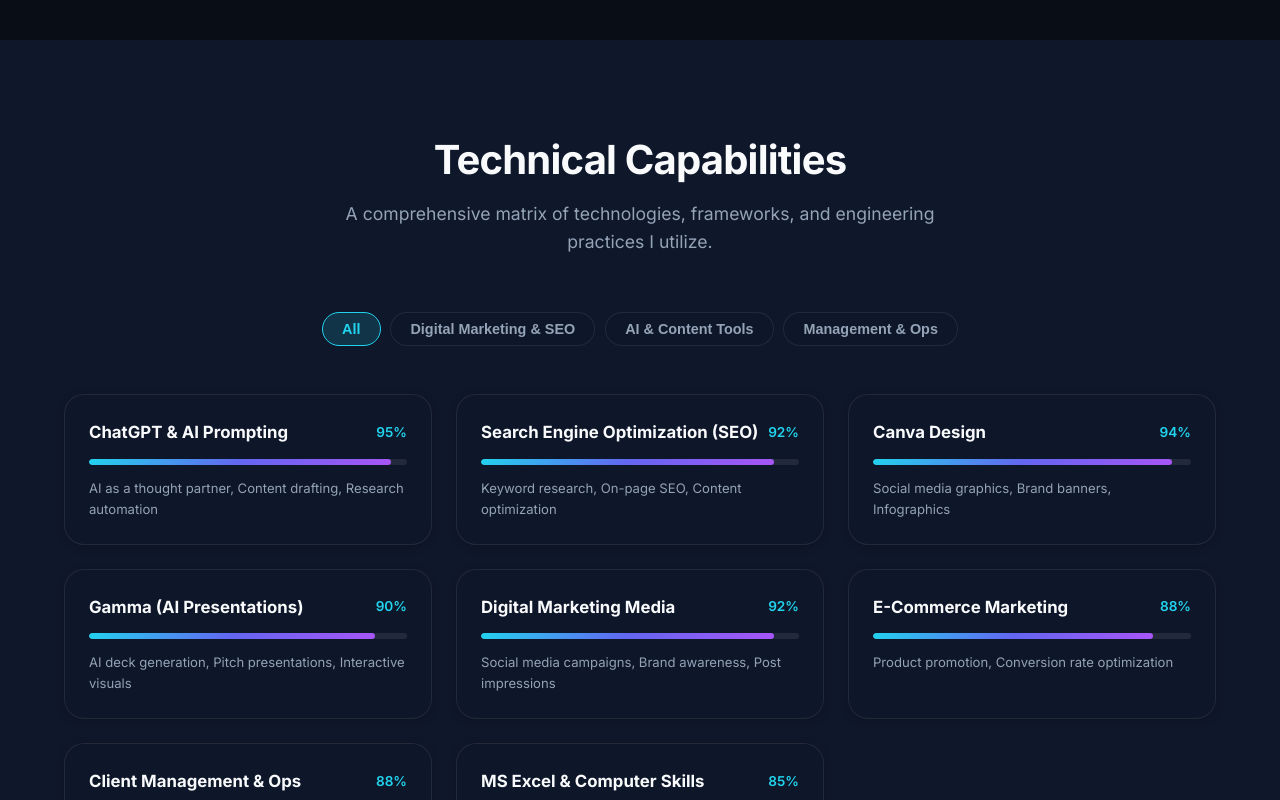
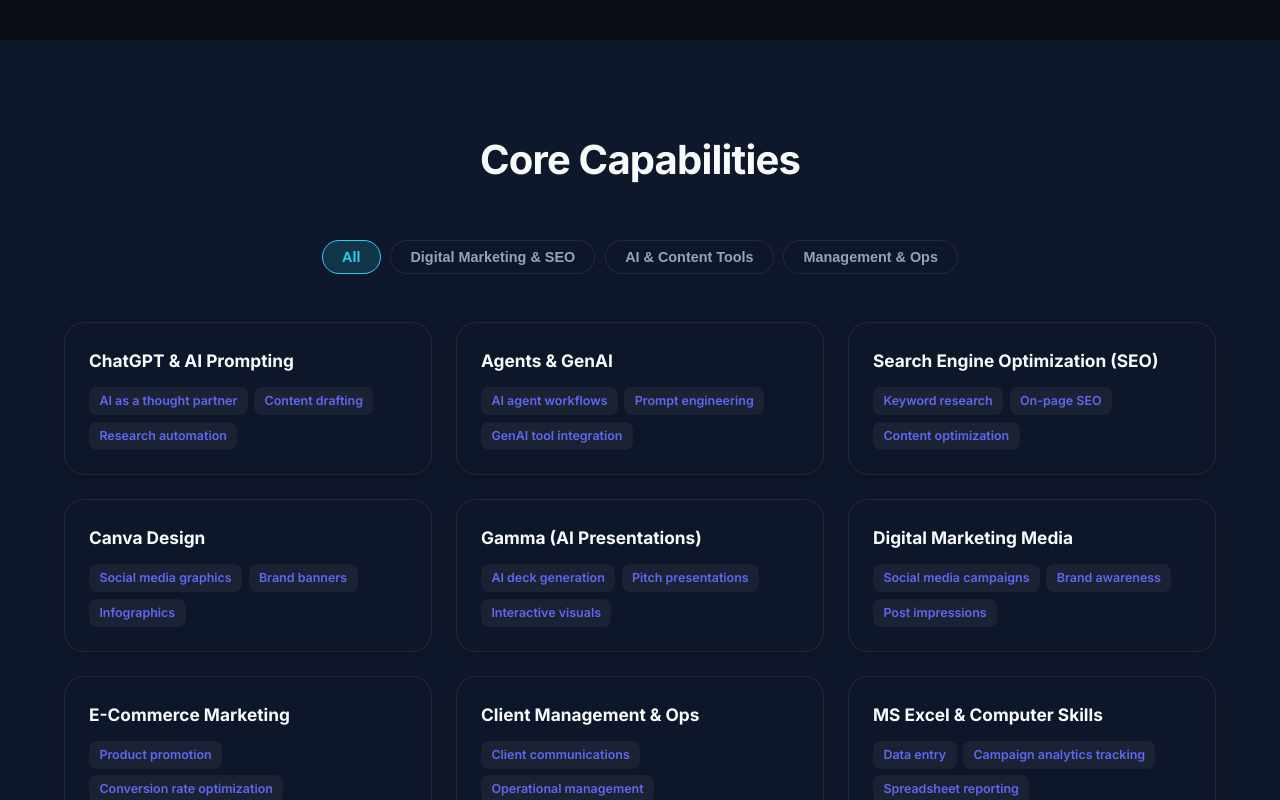
Before and after one commit to tanishka-wy/Tanishka-portfolio, a React (Vite) app: page / in a window 1280 px wide. Shown: the part 760-1560 px from the top of the page. Built offline with nearby package versions, Linux system fonts and the light colour scheme.

Commit message:
Redesign Skills section to Core Capabilities with tag pills, no progress bars, and new Agents & GenAI card

```diff
--- a/src/components/Skills.jsx
+++ b/src/components/Skills.jsx
@@ -1,5 +1,4 @@
 import React, { useState } from 'react';
-import { Cpu, Code2, Server, Box, CheckCircle2, Sparkles } from 'lucide-react';
 import { skillCategories, skillsData } from '../data/portfolioData';
 
 export default function Skills() {
@@ -13,10 +12,7 @@
     <section id="skills" className="section-padding" style={{ background: 'var(--bg-secondary)' }}>
       <div className="container">
         <div className="section-header">
-          <h2 className="section-title">Technical Capabilities</h2>
-          <p className="section-subtitle">
-            A comprehensive matrix of technologies, frameworks, and engineering practices I utilize.
-          </p>
+          <h2 className="section-title">Core Capabilities</h2>
         </div>
 
         {/* Category Tabs */}
@@ -55,38 +51,39 @@
           gridTemplateColumns: 'repeat(auto-fill, minmax(280px, 1fr))',
           gap: '1.5rem'
         }}>
-          {filteredSkills.map((skill, index) => (
-            <div key={skill.name} className="glass-card" style={{ padding: '1.5rem' }}>
-              <div style={{ display: 'flex', alignItems: 'center', justifyContent: 'space-between', marginBottom: '0.8rem' }}>
-                <span style={{ fontWeight: 700, fontSize: '1.05rem', color: 'var(--text-primary)' }}>
-                  {skill.name}
-                </span>
-                <span style={{ fontSize: '0.85rem', fontWeight: 600, color: 'var(--accent-cyan)' }}>
-                  {skill.level}%
-                </span>
+          {filteredSkills.map((skill) => (
+            <div
+              key={skill.name}
+              className="glass-card"
+              style={{
+                padding: '1.5rem',
+                display: 'flex',
+                flexDirection: 'column',
+                gap: '0.8rem'
+              }}
+            >
+              <div style={{ fontWeight: 700, fontSize: '1.08rem', color: 'var(--text-primary)' }}>
+                {skill.name}
               </div>
 
-              {/* Progress Meter Bar */}
-              <div style={{
-                height: '6px',
-                width: '100%',
-                background: 'var(--border-color)',
-                borderRadius: 'var(--radius-full)',
-                overflow: 'hidden',
-                marginBottom: '0.8rem'
-              }}>
-                <div style={{
-                  height: '100%',
-                  width: `${skill.level}%`,
-                  background: 'var(--gradient-primary)',
-                  borderRadius: 'var(--radius-full)',
-                  transition: 'width 1s ease-out'
-                }} />
+              {/* Tag-style Pills Row */}
+              <div style={{ display: 'flex', flexWrap: 'wrap', gap: '0.4rem' }}>
+                {skill.bullets.map((bullet) => (
+                  <span
+                    key={bullet}
+                    style={{
+                      padding: '0.25rem 0.65rem',
+                      borderRadius: 'var(--radius-sm)',
+                      background: 'rgba(255, 255, 255, 0.05)',
+                      color: 'var(--accent-indigo)',
+                      fontSize: '0.78rem',
+                      fontWeight: 600
+                    }}
+                  >
+                    {bullet}
+                  </span>
+                ))}
               </div>
-
-              <p style={{ fontSize: '0.82rem', color: 'var(--text-secondary)' }}>
-                {skill.highlight}
-              </p>
             </div>
           ))}
         </div>
--- a/src/data/portfolioData.js
+++ b/src/data/portfolioData.js
@@ -21,14 +21,15 @@
 export const skillCategories = ["All", "Digital Marketing & SEO", "AI & Content Tools", "Management & Ops"];
 
 export const skillsData = [
-  { name: "ChatGPT & AI Prompting", level: 95, category: "AI & Content Tools", icon: "Cpu", highlight: "AI as a thought partner, Content drafting, Research automation" },
-  { name: "Search Engine Optimization (SEO)", level: 92, category: "Digital Marketing & SEO", icon: "Sparkles", highlight: "Keyword research, On-page SEO, Content optimization" },
-  { name: "Canva Design", level: 94, category: "AI & Content Tools", icon: "Code2", highlight: "Social media graphics, Brand banners, Infographics" },
-  { name: "Gamma (AI Presentations)", level: 90, category: "AI & Content Tools", icon: "FileCode2", highlight: "AI deck generation, Pitch presentations, Interactive visuals" },
-  { name: "Digital Marketing Media", level: 92, category: "Digital Marketing & SEO", icon: "Server", highlight: "Social media campaigns, Brand awareness, Post impressions" },
-  { name: "E-Commerce Marketing", level: 88, category: "Digital Marketing & SEO", icon: "Box", highlight: "Product promotion, Conversion rate optimization" },
-  { name: "Client Management & Ops", level: 88, category: "Management & Ops", icon: "CheckCircle2", highlight: "Client communications, Operational management, Stakeholder updates" },
-  { name: "MS Excel & Computer Skills", level: 85, category: "Management & Ops", icon: "Database", highlight: "Data entry, Campaign analytics tracking, Spreadsheet reporting" },
+  { name: "ChatGPT & AI Prompting", category: "AI & Content Tools", icon: "Cpu", bullets: ["AI as a thought partner", "Content drafting", "Research automation"] },
+  { name: "Agents & GenAI", category: "AI & Content Tools", icon: "Sparkles", bullets: ["AI agent workflows", "Prompt engineering", "GenAI tool integration"] },
+  { name: "Search Engine Optimization (SEO)", category: "Digital Marketing & SEO", icon: "Sparkles", bullets: ["Keyword research", "On-page SEO", "Content optimization"] },
+  { name: "Canva Design", category: "AI & Content Tools", icon: "Code2", bullets: ["Social media graphics", "Brand banners", "Infographics"] },
+  { name: "Gamma (AI Presentations)", category: "AI & Content Tools", icon: "FileCode2", bullets: ["AI deck generation", "Pitch presentations", "Interactive visuals"] },
+  { name: "Digital Marketing Media", category: "Digital Marketing & SEO", icon: "Server", bullets: ["Social media campaigns", "Brand awareness", "Post impressions"] },
+  { name: "E-Commerce Marketing", category: "Digital Marketing & SEO", icon: "Box", bullets: ["Product promotion", "Conversion rate optimization"] },
+  { name: "Client Management & Ops", category: "Management & Ops", icon: "CheckCircle2", bullets: ["Client communications", "Operational management", "Stakeholder updates"] },
+  { name: "MS Excel & Computer Skills", category: "Management & Ops", icon: "Database", bullets: ["Data entry", "Campaign analytics tracking", "Spreadsheet reporting"] },
 ];
 
 export const projectCategories = ["All", "AI Content", "Digital Marketing"];
```
